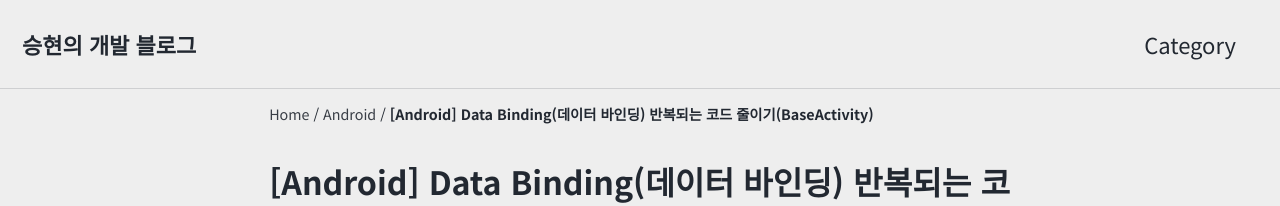
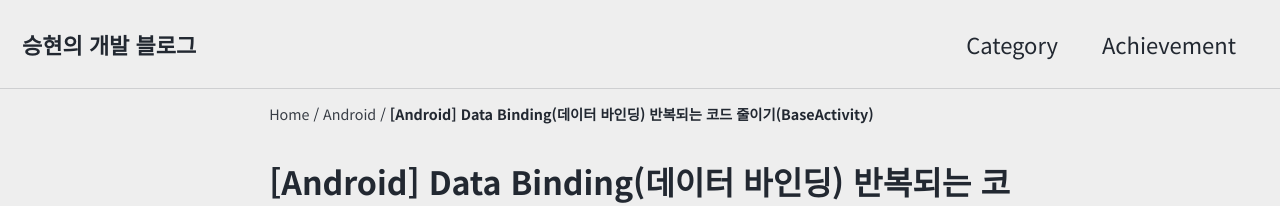
Before and after one commit to MinSeungHyun/minseunghyun.github.io, a Jekyll site: the page built from _posts/android/2020-01-21-1.md, in a window 1280 px wide. Shown: the top 206 px of the page. Built offline with Jekyll 4.4.1, drawn with Linux system fonts in a browser that asks for light colours; cached includes are drawn as plain includes; nearby versions of some CDN libraries; comment, search, counter and statistics services are not loaded.

Commit message:
Add achievement page

```diff
--- a/_config.yml
+++ b/_config.yml
@@ -279,6 +279,11 @@ compress_html:
   ignore:
     envs: development
 
+# Collections
+collections:
+  achievement:
+    output: true
+    permalink: /:collection/:path/
 
 # Defaults
 defaults:
@@ -295,3 +300,9 @@ defaults:
       related: true
       toc_label: "목차"
       toc_sticky: true
+  # _achievement
+  - scope:
+      path: ""
+      type: achievement
+    values:
+      layout: single
--- a/_data/navigation.yml
+++ b/_data/navigation.yml
@@ -1,3 +1,5 @@
 main:
     - title: "Category"
       url: /categories/
+    - title: "Achievement"
+      url: /achievement/
--- a/_sass/minimal-mistakes/_page.scss
+++ b/_sass/minimal-mistakes/_page.scss
@@ -52,7 +52,7 @@ body {
     margin-left: 0;
     margin-right: 0;
     width: 100%;
-    clear: both;
+    // clear: both;
 
     .page__content,
     .page__meta,
```
Also changed, not shown: _pages/achievement.md (added, +7 -0 lines).
